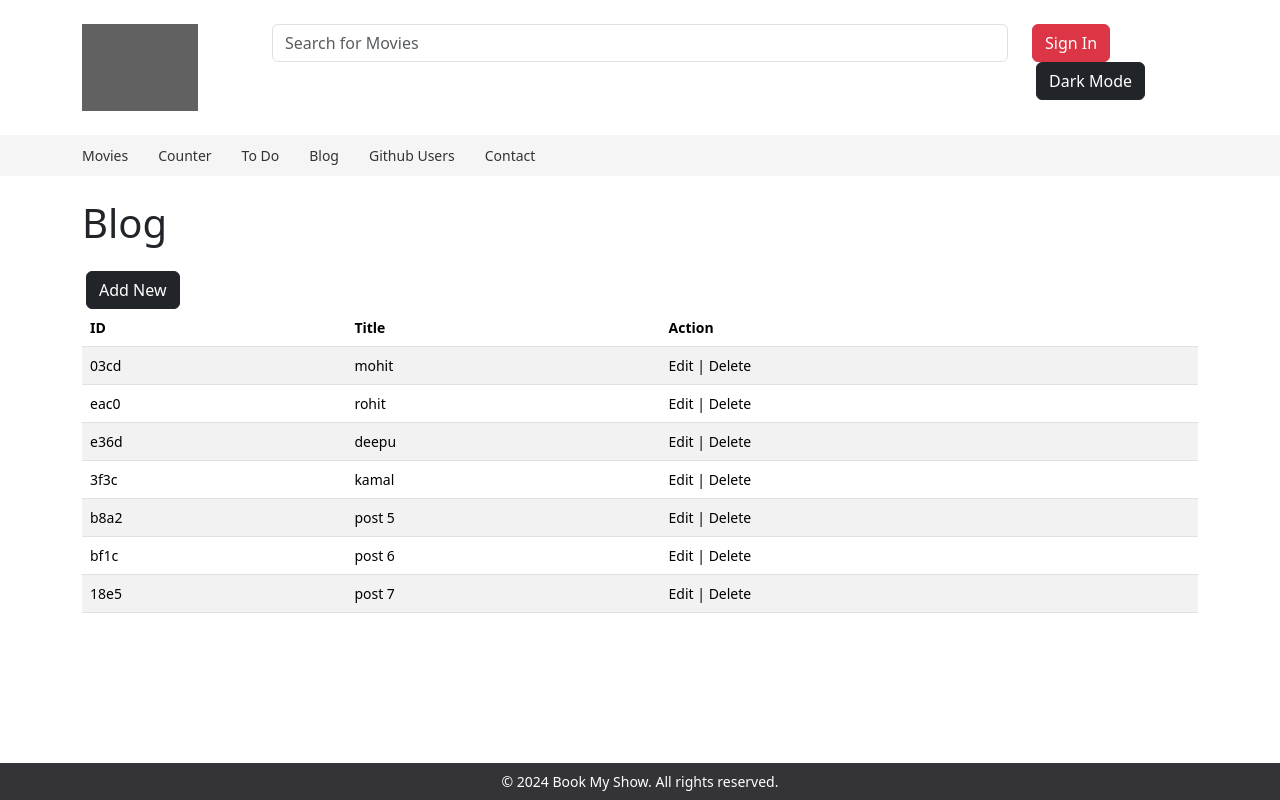
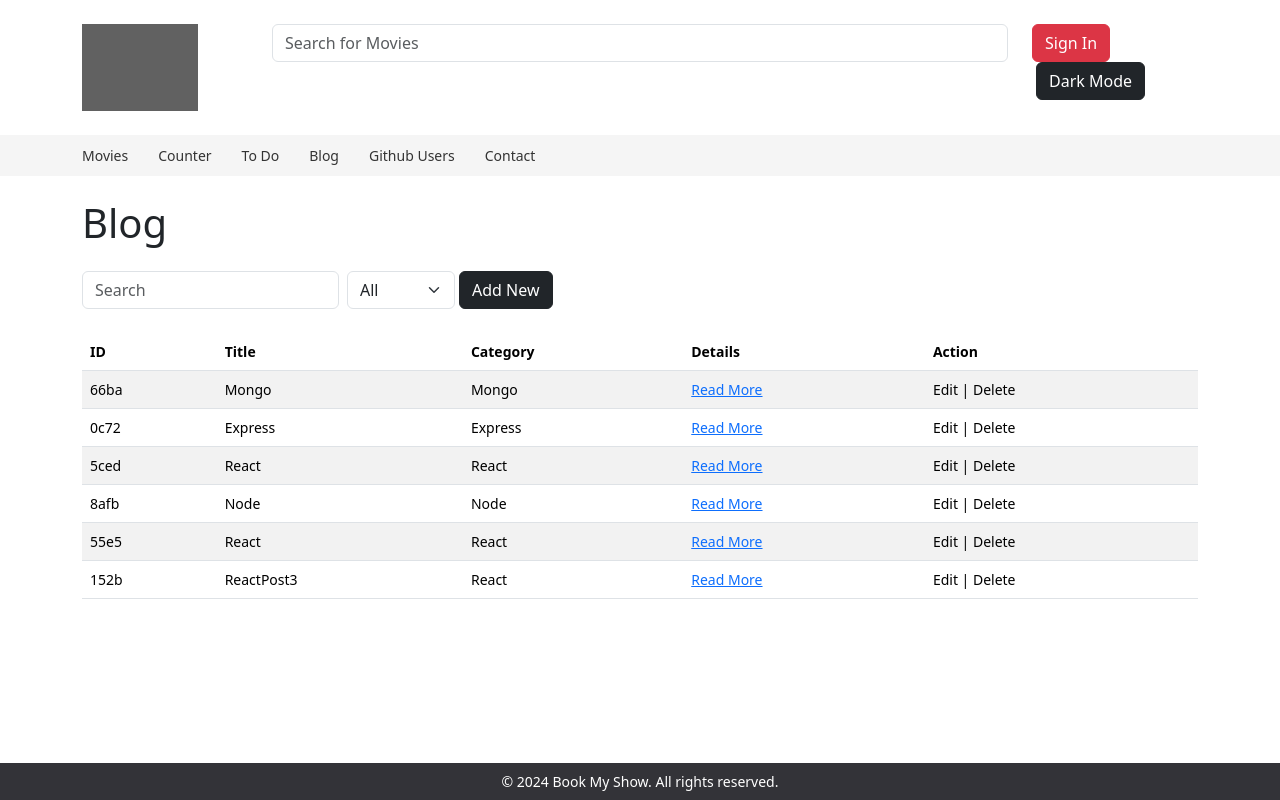
Before and after one commit to mohittocommit/React, a React (Vite) app in the folder bookMyShowClone/: page /pages/blog in a window 1280 px wide. Built offline with nearby package versions, Linux system fonts and the light colour scheme; data requests are answered from the project's data file; grey boxes are pictures that could not be loaded.

Commit message:
navigation and readme updates

```diff
--- a/bookMyShowClone/db.json
+++ b/bookMyShowClone/db.json
@@ -1,39 +1,40 @@
 {
   "posts": [
     {
-      "id": "03cd",
-      "title": "mohit",
-      "description": "mohit des"
+      "id": "66ba",
+      "title": "Mongo",
+      "category": "Mongo",
+      "description": "Mongo Post"
     },
     {
-      "id": "eac0",
-      "title": "rohit",
-      "description": "rohit dess"
+      "id": "0c72",
+      "title": "Express",
+      "category": "Express",
+      "description": "Express Post"
     },
     {
-      "id": "e36d",
-      "title": "deepu",
-      "description": "deepu desc"
+      "id": "5ced",
+      "title": "React",
+      "category": "React",
+      "description": "React Post"
     },
     {
-      "id": "3f3c",
-      "title": "kamal",
-      "description": "k desc"
+      "id": "8afb",
+      "title": "Node",
+      "category": "Node",
+      "description": "Node post"
     },
     {
-      "id": "b8a2",
-      "title": "post 5",
-      "description": "p5 desc"
+      "id": "55e5",
+      "title": "React",
+      "category": "React",
+      "description": "React Post 2"
     },
     {
-      "id": "bf1c",
-      "title": "post 6",
-      "description": "p6 desc"
-    },
-    {
-      "id": "18e5",
-      "title": "post 7",
-      "description": "p7 desc"
+      "id": "152b",
+      "title": "ReactPost3",
+      "category": "React",
+      "description": "React Post 3"
     }
   ]
 }
--- a/bookMyShowClone/src/components/Common/Navigation.jsx
+++ b/bookMyShowClone/src/components/Common/Navigation.jsx
@@ -11,7 +11,7 @@ import Home from '../../pages/Home';
 import Counter from '../../pages/Counter';
 import ToDo from '../../pages/ToDo';
 import Blog from '../../pages/blog/Blog';
-import AddPost from '../../pages/blog/AddPost';
+import AddPost from '../../pages/admin/AddPost';
 import GitHubUsers from '../../pages/GitHubUsers';
 import Contact from '../../pages/Contact';
 import NotFound from '../../pages/NotFound';
--- a/bookMyShowClone/src/pages/blog/AddPost.jsx
+++ b/bookMyShowClone/src/pages/admin/AddPost.jsx
@@ -1,26 +1,29 @@
 import axios from 'axios';
-import React, {useRef} from 'react'
+import React, { useRef } from 'react'
 import { useNavigate } from 'react-router-dom';
 
 const AddPost = () => {
   const titleRef = useRef();
+  const catRef = useRef();
   const descriptionRef = useRef();
   const navigate = useNavigate();
   const handleAddPost = async () => {
     const title = titleRef.current.value;
+    const category = catRef.current.value;
     const description = descriptionRef.current.value;
 
     try {
       const payload = {
         title: title,
+        category: category,
         description: description
       }
-      const response = await axios.post("http://localhost:9001/posts",payload)
-      if(response) {
+      const response = await axios.post("http://localhost:9001/posts", payload)
+      if (response) {
         navigate("/pages/blog");
       }
       console.log(response.data)
-    }catch(error) {
+    } catch (error) {
       console.log(error)
     }
   }
@@ -33,7 +36,16 @@ const AddPost = () => {
           <form>
             <div className="mb-3">
               <label for="title" className="form-label">Title</label>
-              <input type="text" className="form-control" id="title" name="title" placeholder="Enter title" ref={titleRef}/>
+              <input type="text" className="form-control" id="title" name="title" placeholder="Enter title" ref={titleRef} />
+            </div>
+            <div className="mb-3">
+              <label for="title" className="form-label">Category</label>
+              <select className="form-select mt-3" ref={catRef}>
+                <option value="Mongo">Mongo</option>
+                <option value="Express">Express</option>
+                <option value="React">React</option>
+                <option value="Node">Node</option>
+              </select>
             </div>
             <div className="mb-3">
               <label for="description" className="form-label">Description</label>
--- a/bookMyShowClone/src/pages/blog/Blog.jsx
+++ b/bookMyShowClone/src/pages/blog/Blog.jsx
@@ -1,20 +1,60 @@
 import React, {useState, useEffect} from 'react'
-import { useNavigate } from 'react-router-dom';
+import { useNavigate, Link } from 'react-router-dom';
 import axios from 'axios';
-import { Link } from 'react-router-dom';
 
 const Blog = () => {
-    const [gitUserData, setBlogData] = useState([]);
-    const [loading, setLoading] = useState(true);
+    const [blogData, setBlogData] = useState([]);
+    const [blogCat, setBlogCat] = useState([]);
+    const [loading, setLoading] = useState(false);
     const navigate = useNavigate();
+
     const fetchBlogList = async () => {
+        setLoading(true);
         try {
             const response = await axios.get("http://localhost:9001/posts");
             setBlogData(response.data)
+            console.log(response.data)
+            const blogCategories = response.data.map((item) => item.category )
+            const uniqueCategoris = [...new Set(blogCategories)]
+            setBlogCat(uniqueCategoris)
         } catch (error) {
             console.log(error)
         } finally {
             setLoading(false);
+        }
+    }
+    const handleBlogSearch = async (e) => {
+        const searchedQuery = e.target.value;
+        if(searchedQuery.length > 3) {
+            setLoading(true);
+            try {
+                const response = await axios.get(`http://localhost:9001/posts?title=${e.target.value}`)
+                setBlogData(response.data)
+            } catch(error) {
+                console.log(error)
+            } finally {
+                setLoading(false)
+            }
+        } else if(searchedQuery.length === 0){
+            fetchBlogList();
+        } else {
+            setBlogData([])
+        }
+    }
+    const handleBlogFilter = async (e) => {
+        const filterQuery = e.target.value;
+        if(filterQuery === "All") {
+            fetchBlogList();
+        } else {
+            setLoading(true);
+            try {
+                const response = await axios.get(`http://localhost:9001/posts?category=${filterQuery}`)
+                setBlogData(response.data)
+            } catch(error) {
+                console.log(error)
+            } finally {
+                setLoading(false)
+            }
         }
     }
     const handleNavigateAddPost = () => {
@@ -28,14 +68,29 @@ const Blog = () => {
             <div className='page-blog page'>
                 <div className="container mt-2">
                     <h1 className="mb-4">Blog</h1>
+                    <div className='d-flex'>
+                    <input className="form-control me-2 w-auto" type="search" placeholder="Search" aria-label="Search" onChange={handleBlogSearch}/>
+                    <select className="form-select w-auto" onChange={handleBlogFilter}>
+                        <option value="All">All</option>
+                        {
+                            blogCat.map((item,index)=> {
+                                return (
+                                    <option value={item}>{item}</option>
+                                )
+                            })
+                        }
+                    </select>
                     <button className='btn btn-dark ms-1' onClick={handleNavigateAddPost}>
                         Add New
                     </button>
-                    <table className="table table-striped">
+                    </div>
+                    <table className="table table-striped mt-4">
                         <thead>
                             <tr>
                                 <th scope="col">ID</th>
                                 <th scope="col">Title</th>
+                                <th scope="col">Category</th>
+                                <th scope="col">Details</th>
                                 <th scope="col">Action</th>
                             </tr>
                         </thead>
@@ -50,13 +105,17 @@ const Blog = () => {
                                         </td>
                                     </tr>
                                     :
-                                    gitUserData.map((item, index) => {
+                                    blogData.map((item, index) => {
                                         return (
                                             <tr key={index}>
                                                 <td>
                                                     {item.id}
                                                 </td>
                                                 <td className="align-middle">{item.title}</td>
+                                                <td className="align-middle">{item.category}</td>
+                                                <td className="align-middle">
+                                                    <Link to="">Read More</Link>
+                                                </td>
                                                 <td className="align-middle">
                                                     Edit | Delete
                                                 </td>
```
Also changed, not shown: 1 other file (tests, documents, lock files or other folders).
